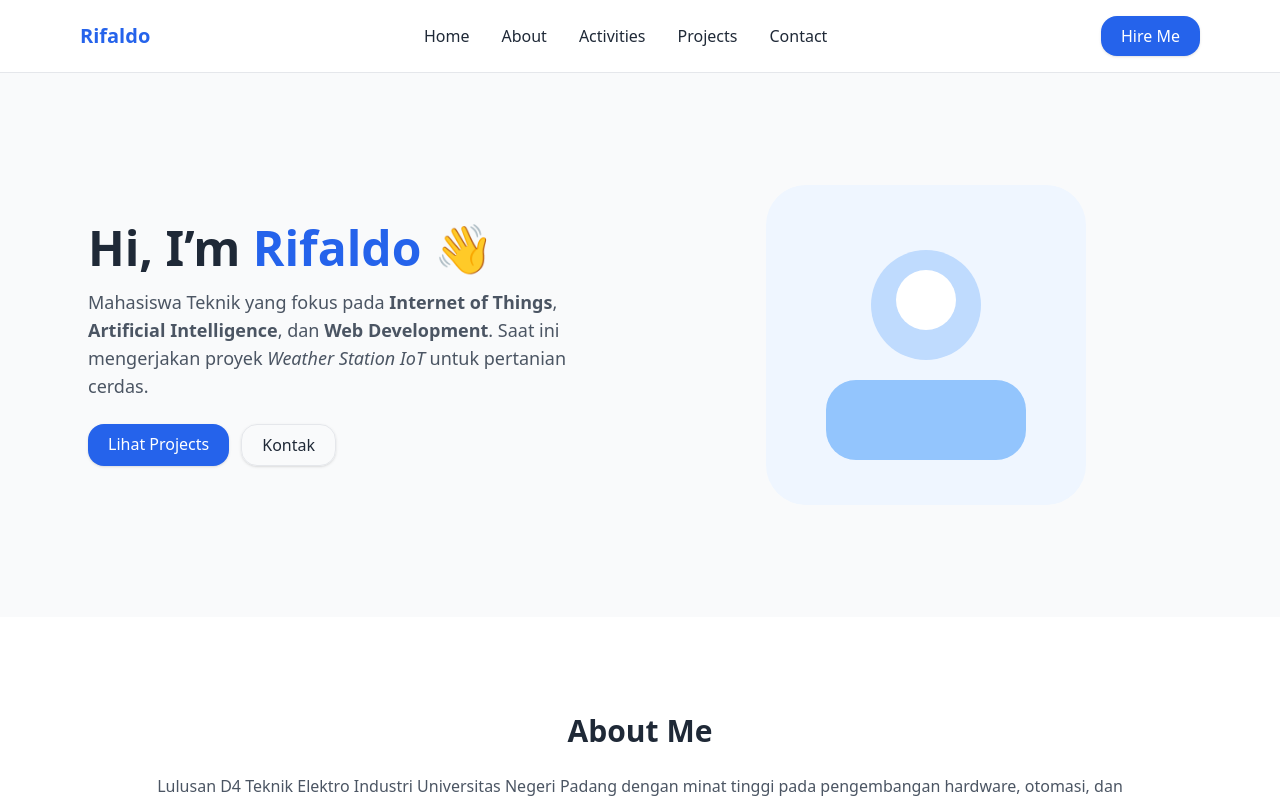
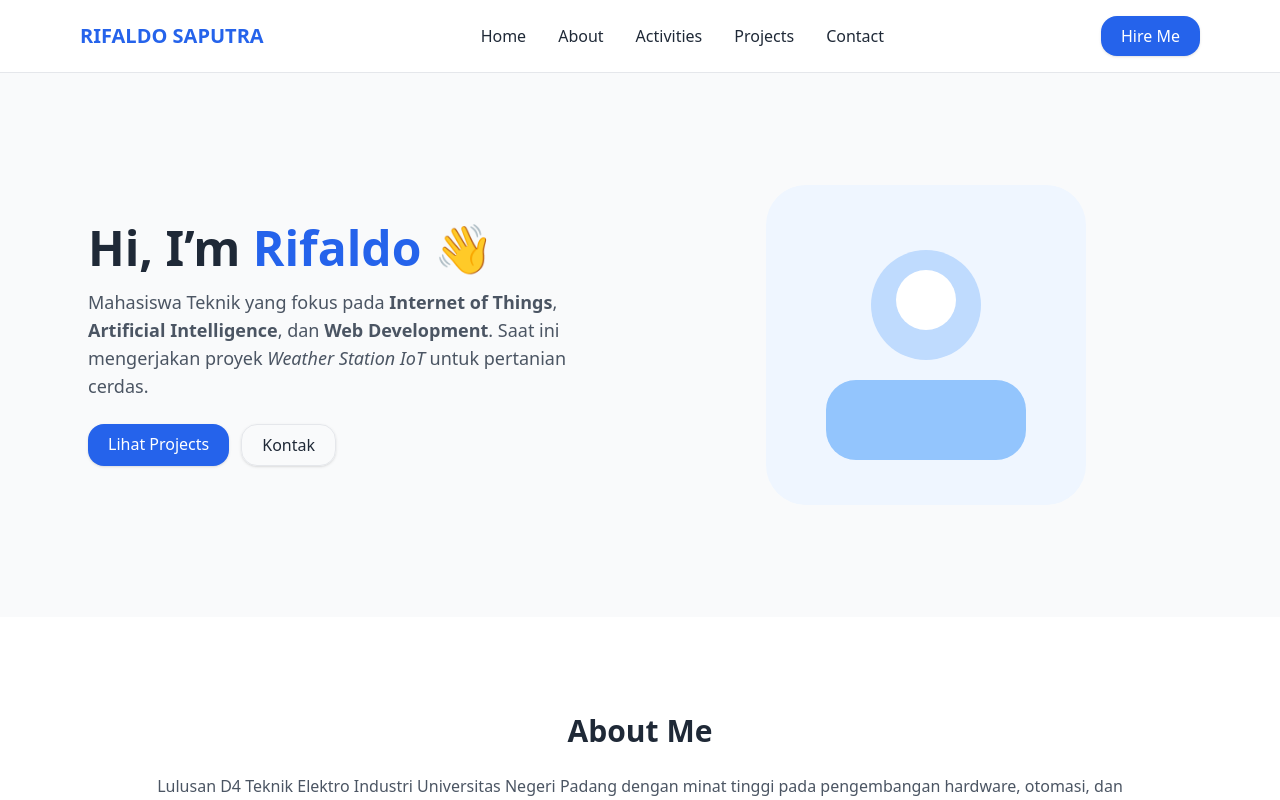
Before and after one commit to aldo1725/Rifaldo-portfolio, a React (Vite) app: page / in a window 1280 px wide. Shown: the top 800 px of the page. Built offline with nearby package versions, Linux system fonts and the light colour scheme.

Commit message:
update tampilan portfolio dan perbaikan slider

```diff
--- a/package.json
+++ b/package.json
@@ -7,6 +7,7 @@
     "dev": "vite",
     "build": "vite build",
     "preview": "vite preview"
+
   },
   "dependencies": {
     "@tailwindcss/line-clamp": "^0.4.4",
--- a/src/components/Navbar.jsx
+++ b/src/components/Navbar.jsx
@@ -4,7 +4,7 @@ export default function Navbar() {
   return (
     <header className="sticky top-0 z-50 bg-white/80 backdrop-blur border-b">
       <nav className="max-w-6xl mx-auto flex items-center justify-between p-4">
-        <a href="#home" className="font-extrabold text-xl text-brand">Rifaldo</a>
+        <a href="#home" className="font-extrabold text-xl text-brand">RIFALDO SAPUTRA</a>
         <ul className="hidden md:flex items-center gap-8 font-medium">
           <li><a href="#home" className="hover:text-brand">Home</a></li>
           <li><a href="#About" className="hover:text-brand">About</a></li>
```
